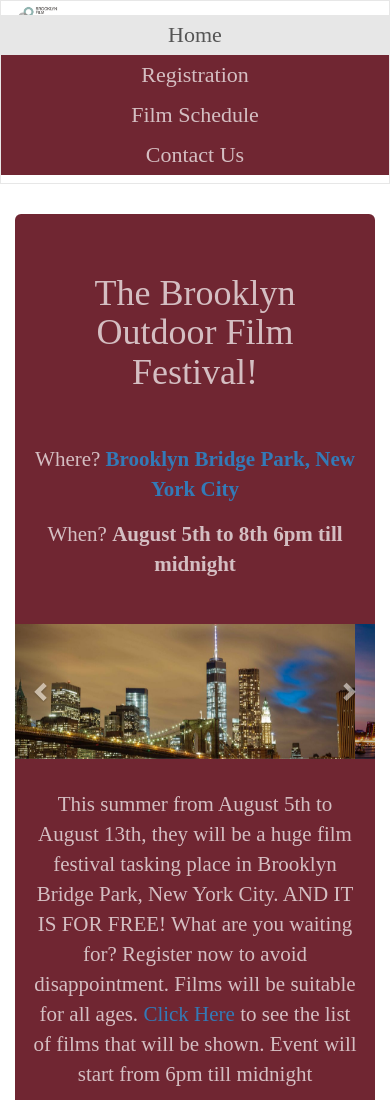
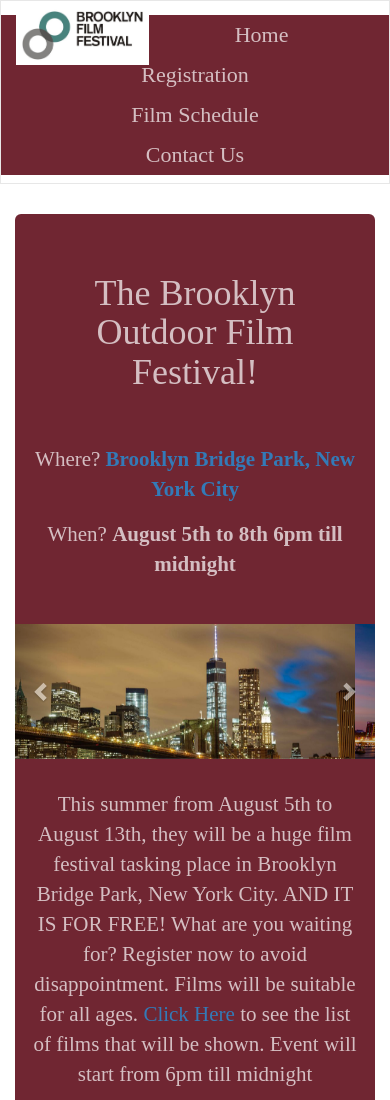
Before and after one commit to david204code/David-project-3, a plain HTML site: page index.html in a window 390 px wide. Shown: the top 1100 px of the page. Drawn offline with nearby package versions, Linux system fonts and the light colour scheme; a web font is replaced by a local one.

Commit message:
nav-bar img edit

```diff
--- a/css/style.css
+++ b/css/style.css
@@ -28,8 +28,9 @@ background-color: black;
 
 .nav-brand img {
   float: left;
-  opacity: 0.6;
-  width: 12%;
+  /* opacity: 1; */
+  width: auto;
+  height: 75px;
 }
 
 .menu-bar {
@@ -206,4 +207,8 @@ i {
     font-size: 16px;
     color: #fff;
   }
+
+  .nav-brand img {
+    height: 60px;
+  }
 }
--- a/index.html
+++ b/index.html
@@ -23,7 +23,7 @@
         <a class="nav-brand" href="index.html"><img src="website-pics/website-logo.png"></a>
         <!-- <h1>Brooklyn Bridge Park! <br>August 5th to 8th</h1> -->
       <ul class="nav navbar-nav navbar-right menu-bar">
-        <li class="active"><a href="index.html">Home</a></li>
+        <li class=""><a href="index.html">Home</a></li>
         <li><a data-toggle="modal" data-target="#rsvpModal" href="#">Registration</a></li>
         <li><a href="film-schedule.html">Film Schedule</a></li>
         <!-- <li class="dropdown"><a class="dropdown-toggle" data-toggle="dropdown" href="#">Social Media
```
